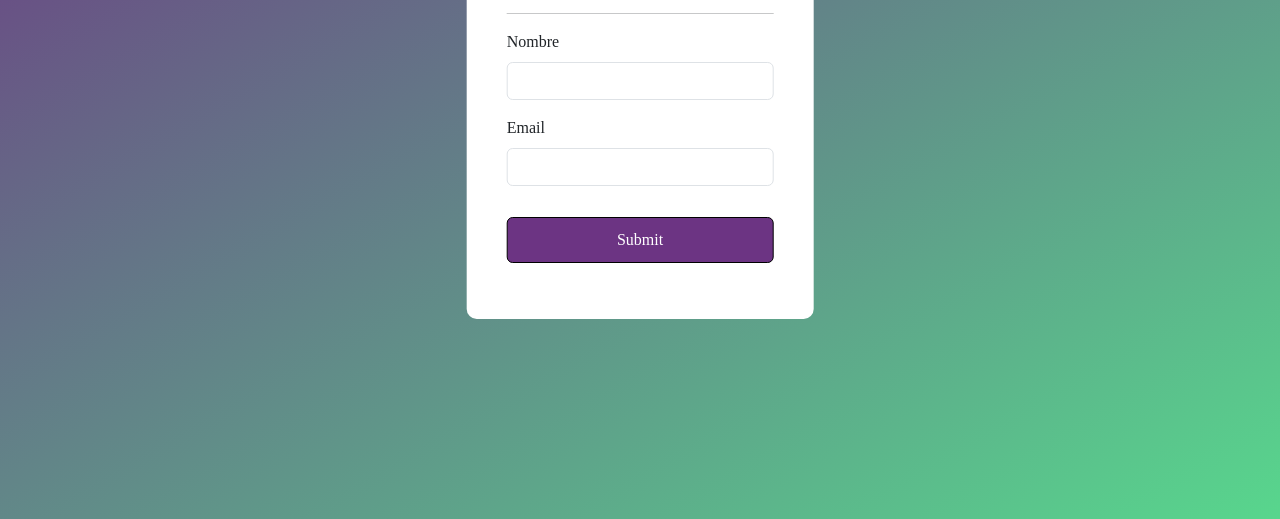
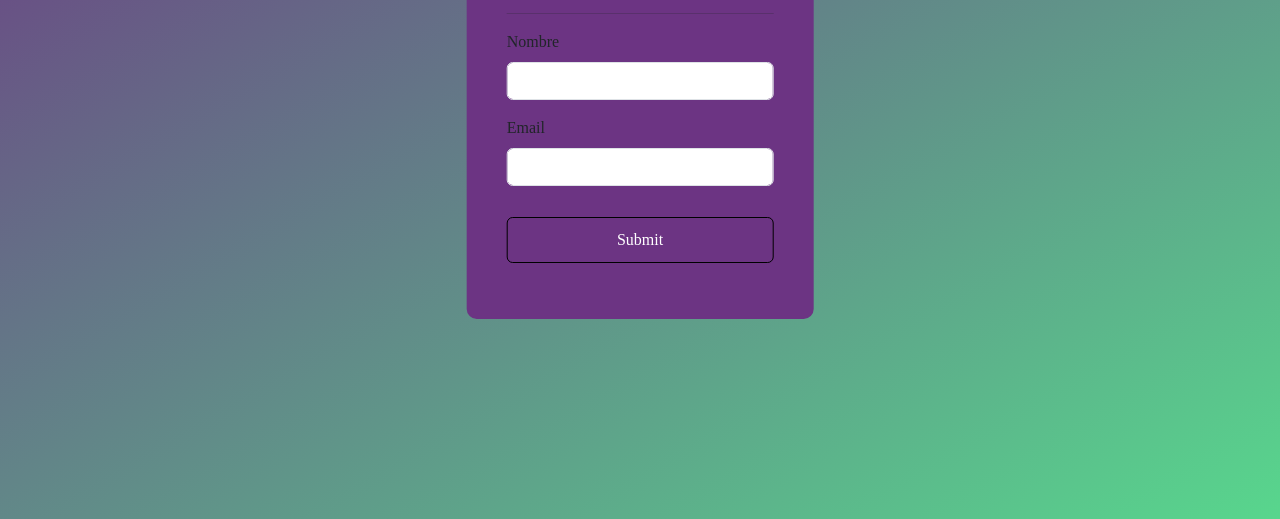
Before and after one commit to Dreckezz/formulario.github.io, a plain HTML site: page index.html in a window 1280 px wide. Shown: the part 281-800 px from the top of the page. Drawn offline with nearby package versions, Linux system fonts and the light colour scheme.

Commit message:
modificacion de css, cambio de color

```diff
--- a/style.css
+++ b/style.css
@@ -11,7 +11,7 @@ body{
     top: 50%;
     left: 50%;
     transform: translate(-50%, -50%);
-    background-color: white;
+    background-color: #6c3483;
     height: 400px;
 
     border-radius: 10px;
```
